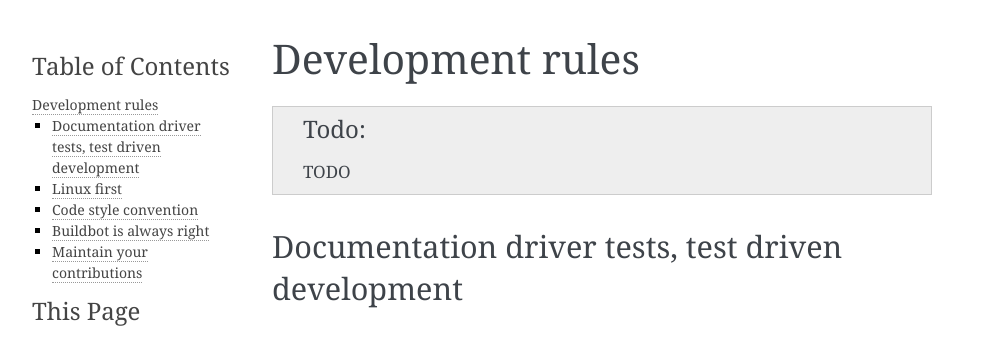
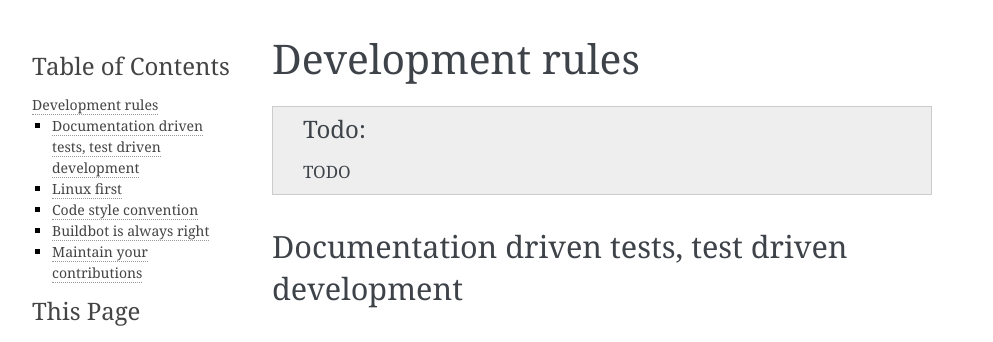
Before and after one commit to openpaperwork/libinsane, a Sphinx documentation site: the page built from doc/source/dev_rules.rst, in a window 1280 px wide. Shown: the top 342 px of the page, without its empty margins (148-1141 px from the left). Built offline with Sphinx 7.4.7, drawn with Linux system fonts in a browser that asks for light colours.

Commit message:
Doc: +cross-compiled :)

```diff
--- a/doc/doxygen.conf
+++ b/doc/doxygen.conf
@@ -44,7 +44,7 @@
 # for a project that appears at the top of each page and should give viewer a
 # quick idea about the purpose of the project. Keep the description short.
 
-PROJECT_BRIEF          = "Cross-platform Cross-API Cross-driver Cross-image-scanner Image Scan Library"
+PROJECT_BRIEF          = "Cross-platform Cross-API Cross-compiled Cross-driver Cross-image-scanner Image Scan Library"
 
 # With the PROJECT_LOGO tag one can specify a logo or an icon that is included
 # in the documentation. The maximum height of the logo should not exceed 55
--- a/doc/source/dev_rules.rst
+++ b/doc/source/dev_rules.rst
@@ -6,7 +6,7 @@
     TODO
 
 
-Documentation driver tests, test driven development
+Documentation driven tests, test driven development
 ---------------------------------------------------
 
 
```
